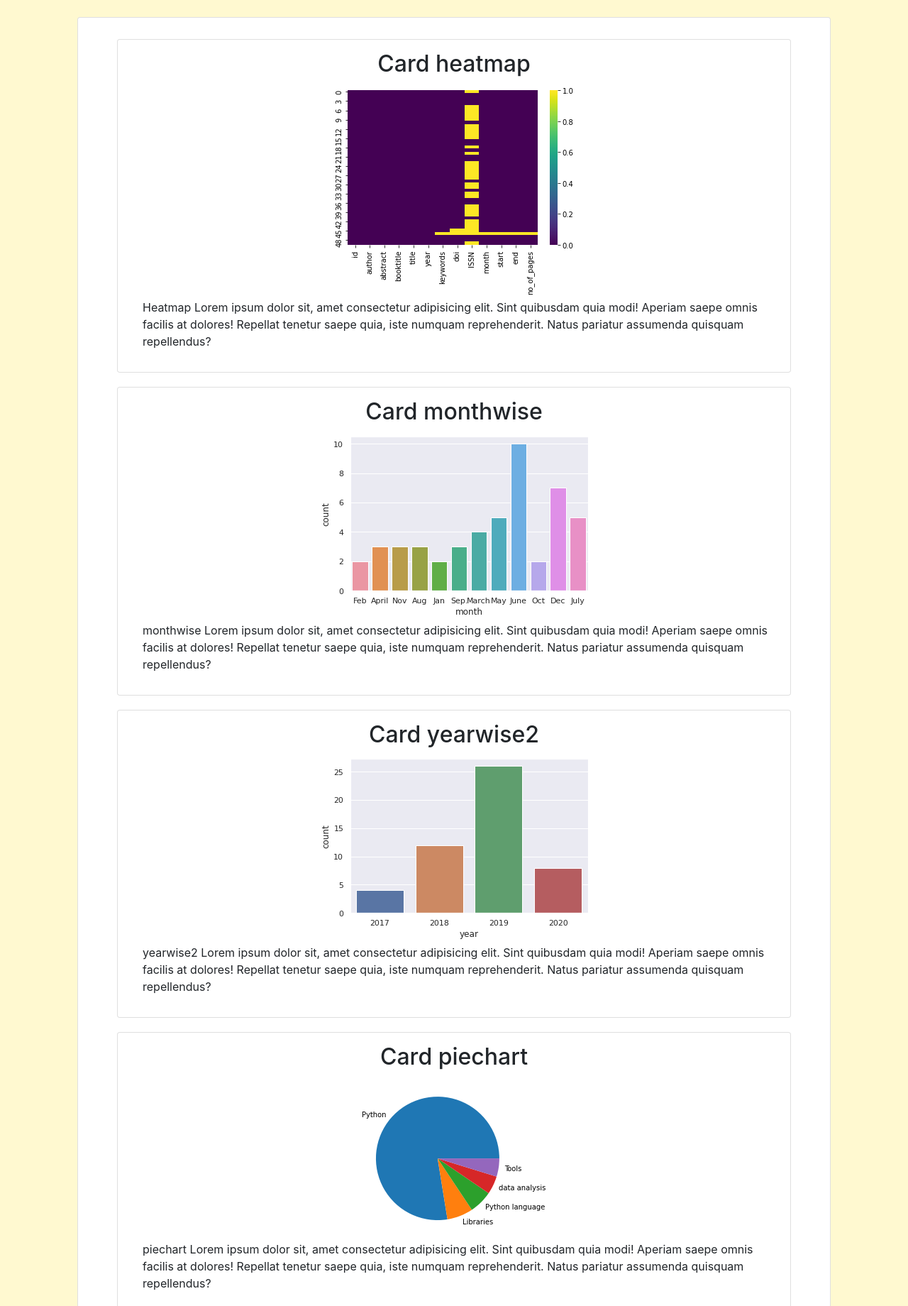
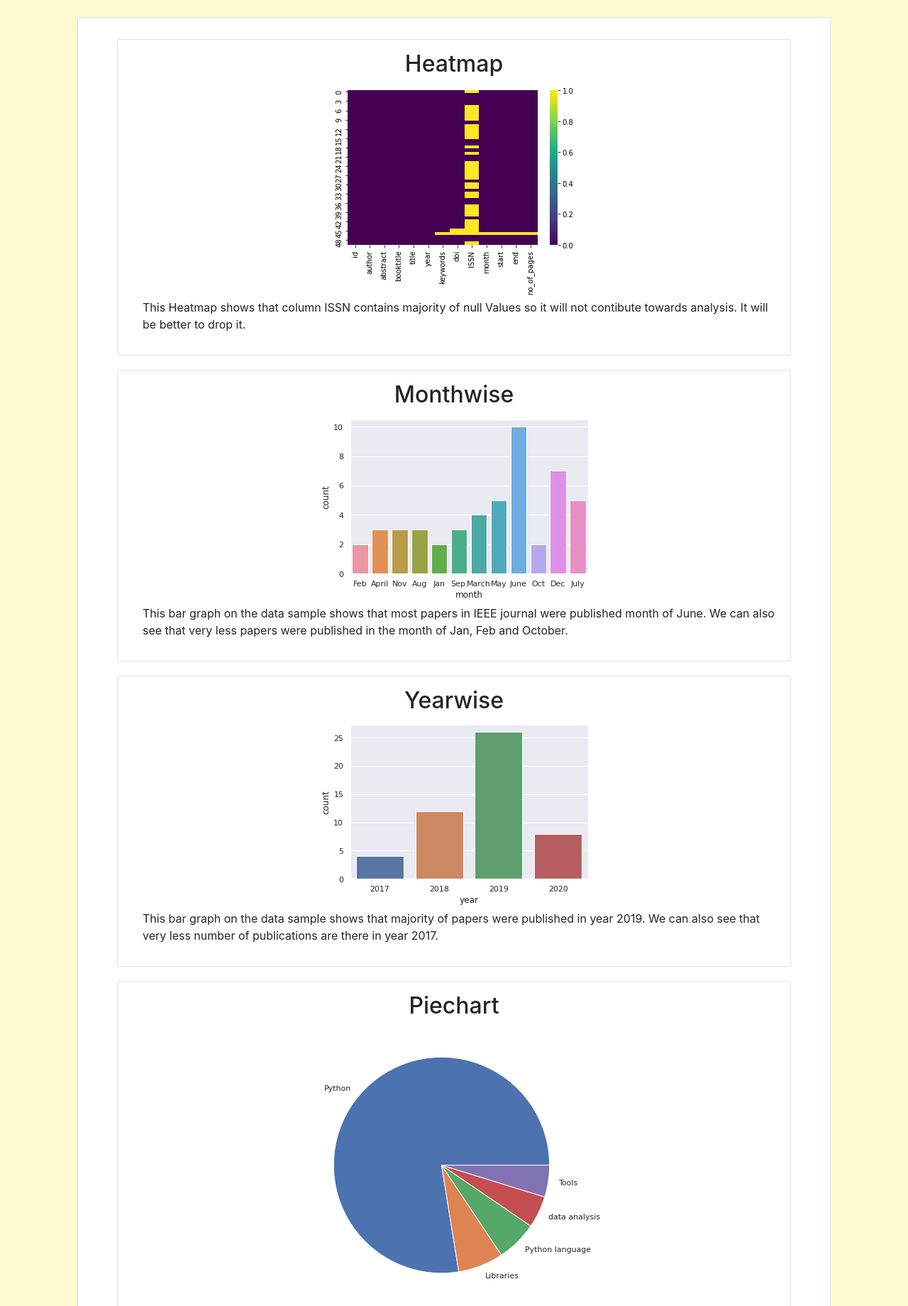
Before and after one commit to rohith1001/SSD24_SLR-Reporting_After_Data_Cleansing, a Django app: page /ieee in a window 1280 px wide. Shown: the part 80-1920 px from the top of the page at 71% size. Run offline with Django 3.2, Linux system fonts and the light colour scheme; some libraries are stand-ins or nearby versions.

Commit message:
added meaningful description

```diff
--- a/src/templates/home_ieee.html
+++ b/src/templates/home_ieee.html
@@ -2,89 +2,126 @@
 <div class="container">
   {% load static %}
   <div class="card">
-    <h2>Card heatmap</h2>
-    <div class="imgBx"><img src="{% static "images_ieee/heatmap.png" %}" /></div>
+    <h2>Heatmap</h2>
+    <div class="imgBx">
+      <img src="{% static "images_ieee/heatmap.png" %}" />
+    </div>
     <div class="content">
       <p>
-        Heatmap Lorem ipsum dolor sit, amet consectetur adipisicing elit. Sint
-        quibusdam quia modi! Aperiam saepe omnis facilis at dolores! Repellat
-        tenetur saepe quia, iste numquam reprehenderit. Natus pariatur assumenda
-        quisquam repellendus?
+        This Heatmap shows that column ISSN contains majority of null Values so
+        it will not contibute towards analysis. It will be better to drop it.
       </p>
     </div>
   </div>
+
   <div class="card">
-    <h2>Card monthwise</h2>
-    <div class="imgBx"><img src="{% static "images_ieee/monthwise.png" %}" /></div>
+    <h2>Monthwise</h2>
+    <div class="imgBx">
+      <img src="{% static "images_ieee/monthwise.png" %}" />
+    </div>
     <div class="content">
       <p>
-        monthwise Lorem ipsum dolor sit, amet consectetur adipisicing elit. Sint
-        quibusdam quia modi! Aperiam saepe omnis facilis at dolores! Repellat
-        tenetur saepe quia, iste numquam reprehenderit. Natus pariatur assumenda
-        quisquam repellendus?
+        This bar graph on the data sample shows that most papers in IEEE journal
+        were published month of June. We can also see that very less papers were
+        published in the month of Jan, Feb and October.
       </p>
     </div>
   </div>
+
   <div class="card">
-    <h2>Card yearwise2</h2>
-    <div class="imgBx"><img src="{% static "images_ieee/yearwise2.png" %}" /></div>
+    <h2>Yearwise</h2>
+    <div class="imgBx">
+      <img src="{% static "images_ieee/yearwise.png" %}" />
+    </div>
     <div class="content">
       <p>
-        yearwise2 Lorem ipsum dolor sit, amet consectetur adipisicing elit. Sint
-        quibusdam quia modi! Aperiam saepe omnis facilis at dolores! Repellat
-        tenetur saepe quia, iste numquam reprehenderit. Natus pariatur assumenda
-        quisquam repellendus?
+        This bar graph on the data sample shows that majority of papers were
+        published in year 2019. We can also see that very less number of
+        publications are there in year 2017.
       </p>
     </div>
   </div>
+
   <div class="card">
-    <h2>Card piechart</h2>
-    <div class="imgBx"><img src="{% static "images_ieee/piechart.png" %}" /></div>
+    <h2>Piechart</h2>
+    <div class="imgBx">
+      <img src="{% static "images_ieee/piechart.png" %}" />
+    </div>
     <div class="content">
       <p>
-        piechart Lorem ipsum dolor sit, amet consectetur adipisicing elit. Sint
-        quibusdam quia modi! Aperiam saepe omnis facilis at dolores! Repellat
-        tenetur saepe quia, iste numquam reprehenderit. Natus pariatur assumenda
-        quisquam repellendus?
+        This pie chart shows the top 5 keywords that occured in various research
+        papers. Mostly research papers are related to python and Data science
+        fields.
       </p>
     </div>
   </div>
+
   <div class="card">
-    <h2>Card noofpages</h2>
-    <div class="imgBx"><img src="{% static "images_ieee/noofpages.png" %}" /></div>
+    <h2>Number of pages</h2>
+    <div class="imgBx">
+      <img src="{% static "images_ieee/noofpages.png" %}" />
+    </div>
     <div class="content">
       <p>
-        noofpages Lorem ipsum dolor sit, amet consectetur adipisicing elit. Sint
-        quibusdam quia modi! Aperiam saepe omnis facilis at dolores! Repellat
-        tenetur saepe quia, iste numquam reprehenderit. Natus pariatur assumenda
-        quisquam repellendus?
+        This count plot shows the number of pages in a research paper and count
+        of such research papers. We can see that the majority of research papers
+        are of medium length with 4-5 pages.
       </p>
     </div>
   </div>
+
   <div class="card">
-      <h2>Card noofpublications</h2>
-      <div class="imgBx"><img src="{% static "images_ieee/noofpublications.png" %}" /></div>
+    <h2>Number of publications</h2>
+    <div class="imgBx">
+      <img src="{% static "images_ieee/noofpublications.png" %}" />
+    </div>
     <div class="content">
       <p>
-          noofpublications Lorem ipsum dolor sit, amet consectetur adipisicing elit.
-          Sint quibusdam quia modi! Aperiam saepe omnis facilis at dolores!
-          Repellat tenetur saepe quia, iste numquam reprehenderit. Natus
-          pariatur assumenda quisquam repellendus?
+        This graph shows the data sample mostly contains publishers with one
+        publication in IEEE journal. There are 140+ such publishers.
       </p>
     </div>
   </div>
+
   <div class="card">
-      <h2>Card keywordcounts</h2>
-      <div class="imgBx"><img src="{% static "images_ieee/keywordcounts.png" %}" /></div>
+    <h2>Keyword counts</h2>
+    <div class="imgBx">
+      <img src="{% static "images_ieee/keywordcounts.png" %}" />
+    </div>
     <div class="content">
       <p>
-          keywordcounts Lorem ipsum dolor sit, amet consectetur adipisicing elit.
-          Sint quibusdam quia modi! Aperiam saepe omnis facilis at dolores!
-          Repellat tenetur saepe quia, iste numquam reprehenderit. Natus
-          pariatur assumenda quisquam repellendus?
+        This graph shows the number of occurrences of different keywords. Here,
+        there are around 700-800 keywords that occur only 1 time and less than
+        10 keywords that occur 4 times.
       </p>
     </div>
   </div>
-    {% endblock%}
+
+  <div class="card">
+    <h2>Line plot of keyword counts</h2>
+    <div class="imgBx">
+      <img src="{% static "images_ieee/lineplot_keywords.png" %}" />
+    </div>
+    <div class="content">
+      <p>
+        This line plot shows the number of occurrences of top 5 keywords. We can
+        see that the keyword "Python" has the most number of occurrences.
+      </p>
     </div>
   </div>
+
+  <div class="card">
+    <h2>Line plot of author counts</h2>
+    <div class="imgBx">
+      <img src="{% static "images_ieee/lineplot_authors.png" %}" />
+    </div>
+    <div class="content">
+      <p>
+        This line plot shows top 5 authors as per the number of research papers
+        published by them. We can see that there are 2 authors with 2
+        publications.
+      </p>
+    </div>
+  </div>
+</div>
+{% endblock%}
```
Also changed, not shown: src/templates/home.html (+48 -37 lines), src/templates/home_acm.html (+42 -46 lines), src/images/images_home/yearwise.png, src/images/images_ieee/keywordcounts.png, src/images/images_ieee/lineplot_authors.png (added), src/images/images_ieee/lineplot_keywords.png (added), src/images/images_ieee/piechart.png, src/images/images_ieee/yearwise.png (renamed from src/images/images_ieee/yearwise2.png). Lines whose indentation alone changed are shown as unchanged.
